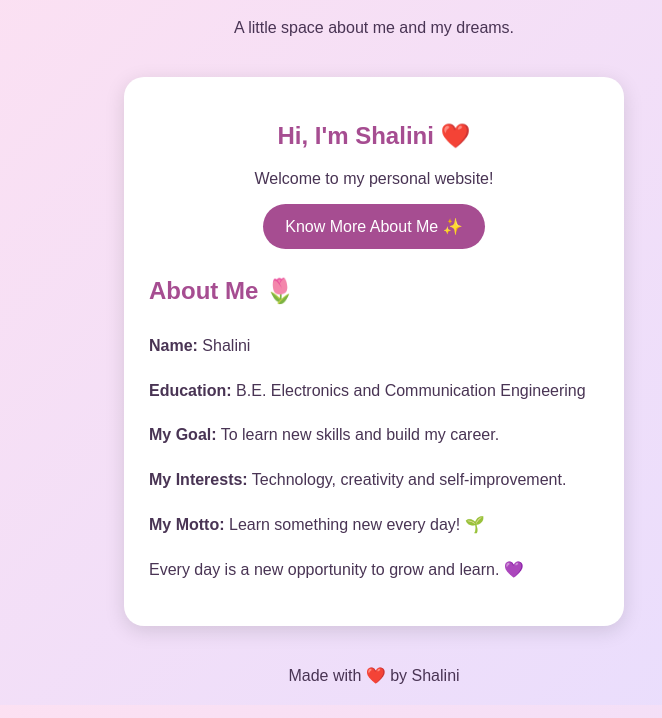
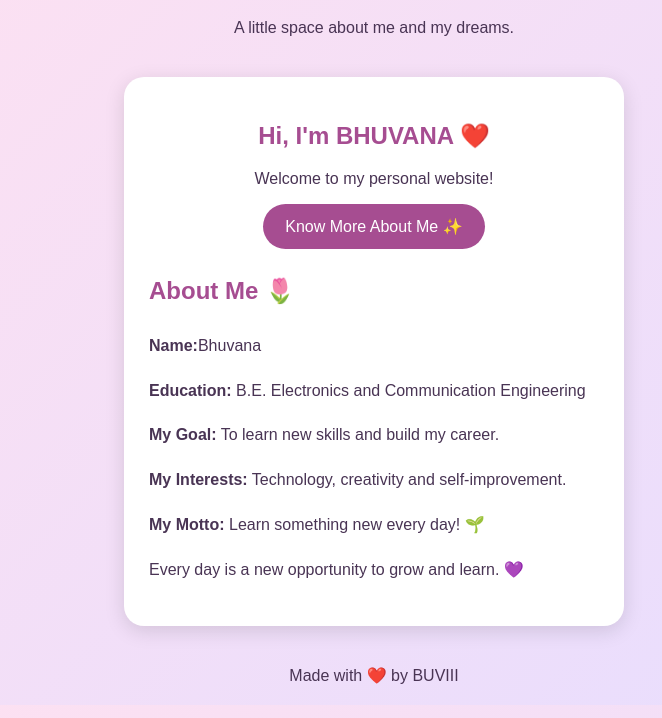
Before and after one commit to bhuvirayappan12/BHUVANESWARI--WEBSITE, a plain HTML site: page index.html in a window 1280 px wide. Both pictures are taken after a click on the button "Know More About Me ✨". Shown: the part 82-800 px from the top of the page, without its empty margins (266-928 px from the left). Drawn offline with Linux system fonts and the light colour scheme.

Commit message:
Update index.html

```diff
--- a/index.html
+++ b/index.html
@@ -62,7 +62,7 @@
 
     <div class="card">
 
-        <h2>Hi, I'm Shalini ❤️</h2>
+        <h2>Hi, I'm BHUVANA ❤️</h2>
 
         <p>Welcome to my personal website!</p>
 
@@ -73,7 +73,7 @@
         <div id="details">
             <h2>About Me 🌷</h2>
 
-            <p><b>Name:</b> Shalini</p>
+            <p><b>Name:</b>Bhuvana</p>
 
             <p><b>Education:</b> B.E. Electronics and Communication Engineering</p>
 
@@ -89,7 +89,7 @@
     </div>
 
     <footer>
-        Made with ❤️ by Shalini
+        Made with ❤️ by BUVIII
     </footer>
 
     <script>
```
